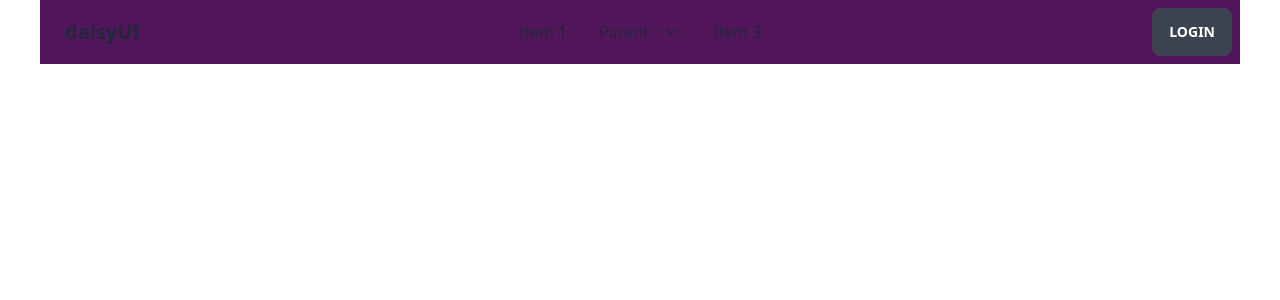
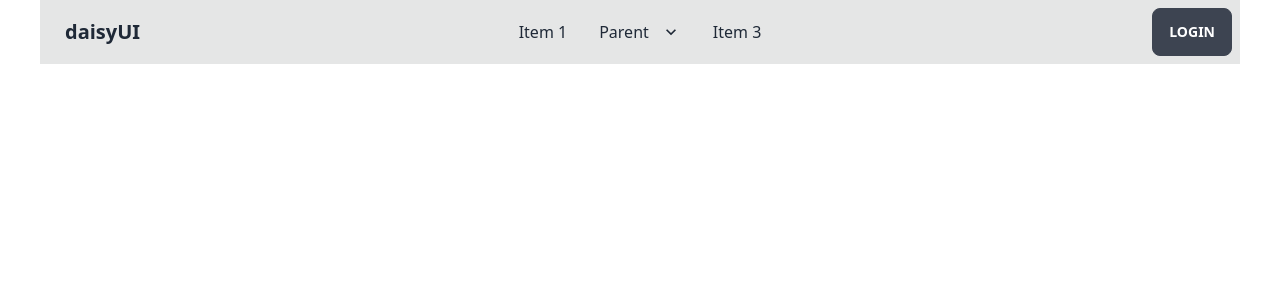
Before and after one commit to ike5/studymates, a Next.js app: page / in a window 1280 px wide. Shown: the top 300 px of the page. Built offline with nearby package versions, Linux system fonts and the light colour scheme.

Commit message:
change button link

```diff
--- a/app/globals.css
+++ b/app/globals.css
@@ -30,24 +30,24 @@ body {
 
 .chat {
 	grid-area: chat;
-  --tw-bg-opacity: 1;
-	background-color: rgb(82 82 31 / var(--tw-bg-opacity));
+  /* --tw-bg-opacity: 1;
+	background-color: rgb(82 82 31 / var(--tw-bg-opacity)); */
 }
 
 .main {
 	grid-area: main;
-  --tw-bg-opacity: 1;
-	background-color: rgb(23 82 91 / var(--tw-bg-opacity));
+  /* --tw-bg-opacity: 1;
+	background-color: rgb(23 82 91 / var(--tw-bg-opacity)); */
 }
 
 .navbar {
 	grid-area: navbar;
-  --tw-bg-opacity: 1;
-	background-color: rgb(82 22 91 / var(--tw-bg-opacity));
+  /* --tw-bg-opacity: 1;
+	background-color: rgb(82 22 91 / var(--tw-bg-opacity)); */
 }
 
 .work {
 	grid-area: work;
-  --tw-bg-opacity: 1;
-	background-color: rgb(82 22 21 / var(--tw-bg-opacity));
+  /* --tw-bg-opacity: 1;
+	background-color: rgb(82 22 21 / var(--tw-bg-opacity)); */
 }
--- a/app/page.tsx
+++ b/app/page.tsx
@@ -95,9 +95,9 @@ export default function Home() {
 					</ul>
 				</div>
 				<div className='navbar-end'>
-					<div className='btn'>
-						<Link href={'login'}>Login</Link>
-					</div>
+					<Link href={'login'}>
+						<div className='btn'>Login</div>
+					</Link>
 				</div>
 			</div>
 		</main>
```
